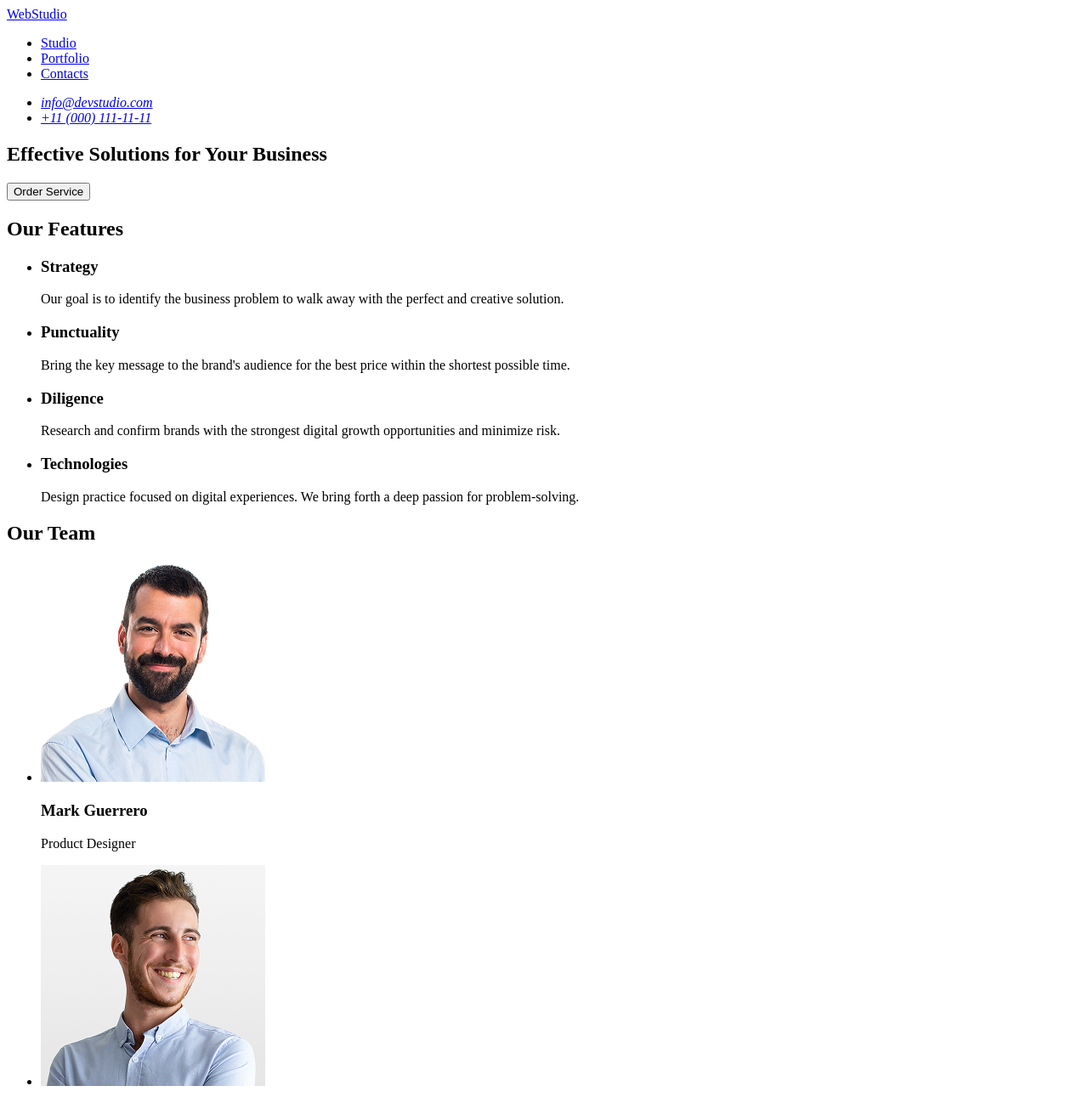
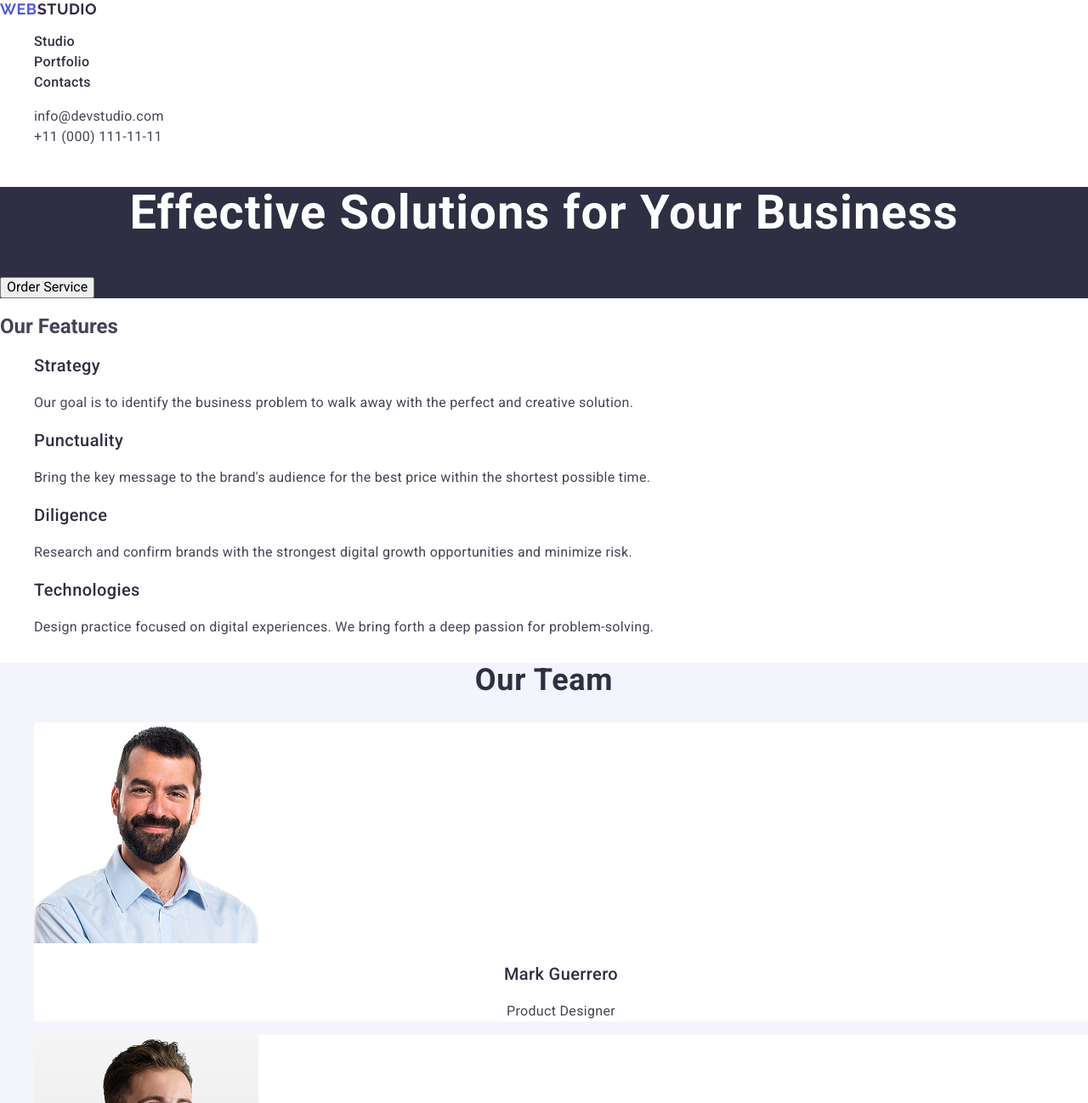
Before and after one commit to NadinKorolenko/goit-markup-hw-02, a plain HTML site: page index.html in a window 1280 px wide. Shown: the top 1298 px of the page at 85% size. Drawn offline with nearby package versions, Linux system fonts and the light colour scheme.

Commit message:
add styles header main footer

```diff
--- /dev/null
+++ b/css/styles.css
@@ -0,0 +1,161 @@
+
+body {
+  font-family: "Roboto", sans-serif;
+  color: #434455;
+  background-color: #fff;
+}
+
+ul, ol {
+  list-style-type: none;
+}
+
+a {
+  text-decoration: none;
+}
+
+.logo {
+  font-family: "Raleway", sans-serif;
+ font-weight: 700;
+ font-size: 18px;
+ line-height: 1.17;
+ letter-spacing: 0.03em;
+ text-transform: uppercase;
+ color: #4d5ae5;
+}
+
+.header-logo .logo-part {
+  color: #2e2f42;
+}
+
+.footer-logo .logo-part {
+  color: #f4f4fd;
+}
+
+.nav-link {
+ font-weight: 500;
+ font-size: 16px;
+ line-height: 1.5;
+ letter-spacing: 0.02em;
+ color: #2e2f42;
+}
+
+.contacts {
+  font-style: normal;
+}
+
+.contacts-link {
+  font-size: 16px;
+  line-height: 1.5;
+  letter-spacing: 0.02em;
+  color: #434455;
+}
+
+.nav-link:hover,
+.nav-link:focus,
+.contacts-link:hover,
+.contacts-link:focus {
+  color: #404bbf;
+}
+
+/* section solutions */
+
+.main-solutions {
+  background: #2e2f42;
+}
+.main-title {
+  font-weight: 700;
+  font-size: 56px;
+  line-height: 1.07143;
+  letter-spacing: 0.02em;
+  text-align: center;
+  color: #fff;
+}
+
+/* section feature */
+
+.feature-title {
+  font-weight: 500;
+  font-size: 20px;
+  line-height: 1.2;
+  letter-spacing: 0.02em;
+  color: #2e2f42;
+}
+.feature-tekst {
+  font-weight: 400;
+  font-size: 16px;
+  line-height: 1.5;
+  letter-spacing: 0.02em;
+  color: #434455;
+}
+
+/* section team */
+.maim-team {
+  background: #f4f4fd;
+}
+
+.team-title {
+  font-weight: 700;
+  font-size: 36px;
+  line-height: 1.11111;
+  letter-spacing: 0.02em;
+  text-align: center;
+  color: #2e2f42;
+}
+.team-list-item {
+  background: #fff;
+}
+.item-name-team {
+  font-weight: 500;
+  font-size: 20px;
+  line-height: 1.2;
+  letter-spacing: 0.02em;
+  text-align: center;
+  color: #2e2f42;
+}
+.team-tekst {
+  font-weight: 400;
+  font-size: 16px;
+  line-height: 1.5;
+  letter-spacing: 0.02em;
+  text-align: center;
+  color: #434455;
+}
+
+/* section portfolio */
+.portfolio-title {
+  font-weight: 700;
+  font-size: 36px;
+  line-height: 1.11111;
+  letter-spacing: 0.02em;
+  text-align: center;
+  color: #2e2f42;
+}
+
+.item-name-portfolio {
+  font-weight: 500;
+  font-size: 20px;
+  line-height: 1.2;
+  letter-spacing: 0.02em;
+  color: #2e2f42;
+}
+
+.portfolio-tekst {
+  font-weight: 400;
+  font-size: 16px;
+  line-height: 1.5;
+  letter-spacing: 0.02em;
+  color: #434455;
+}
+
+
+
+.page-footer {
+  background: #2e2f42;
+}
+
+.footer-tekst {
+  font-size: 16px;
+  line-height: 1.5;
+  letter-spacing: 0.02em;
+  color: #f4f4fd;
+}
--- a/index.html
+++ b/index.html
@@ -4,37 +4,51 @@
   <meta charset="UTF-8">
   <meta name="viewport" content="width=, initial-scale=1.0">
   <title>Document</title>
+
+  <link
+   rel="stylesheet"
+   href="https://cdnjs.cloudflare.com/ajax/libs/modern-normalize/3.0.1/modern-normalize.min.css"
+   integrity="sha512-q6WgHqiHlKyOqslT/lgBgodhd03Wp4BEqKeW6nNtlOY4quzyG3VoQKFrieaCeSnuVseNKRGpGeDU3qPmabCANg=="
+   crossorigin="anonymous"
+   referrerpolicy="no-referrer"
+  />
+
+  <link rel="preconnect" href="https://fonts.googleapis.com">
+  <link rel="preconnect" href="https://fonts.gstatic.com"
+  crossorigin>
+  <link
+   href="https://fonts.googleapis.com/css2?family=Raleway:wght@700&family=Roboto:wght@400;500;700&display=swap"
+   rel="stylesheet">
+
+  <link rel="stylesheet" href="./css/styles.css">
 </head>
 <body>
-  <header>
-    <nav>
+  <header class="page-header">
+    <nav class="header-nav">
+      <a class="logo header-logo" href="./index.html">Web<span class="logo-part">Studio</span></a>
 
-      <a href="./index.html">
-      WebStudio
-     </a>
-
-     <ul>
-      <li>
-        <a href="./index.html">Studio</a>
+     <ul class="nav-list">
+      <li class="nav-item">
+        <a class="nav-link" href="./index.html">Studio</a>
       </li>
 
-      <li>
-        <a href="#">Portfolio</a>
+      <li class="nav-item">
+        <a class="nav-link" href="#">Portfolio</a>
       </li>
 
-      <li>
-        <a href="#">Contacts</a>
+      <li class="nav-item">
+        <a class="nav-link" href="#">Contacts</a>
       </li>
      </ul>
     </nav>
 
-    <address>
-     <ul>
-       <li>
-         <a href="mailto:info@devstudio.com">info@devstudio.com  </a>
+    <address class="contacts">
+     <ul class="contacts-list">
+       <li class="contacts-item">
+         <a class="contacts-link" href="mailto:info@devstudio.com">info@devstudio.com  </a>
        </li>
-       <li>
-         <a href="tel:+110001111111">+11 (000) 111-11-11</a>
+       <li class="contacts-item">
+         <a class="contacts-link" href="tel:+110001111111">+11 (000) 111-11-11</a>
        </li>
      </ul>
     </address>
@@ -43,75 +57,119 @@
 
   <main>
 
-    <section>
-      <h1>
+    <section class="main-solutions">
+      <h1 class="main-title">
        Effective Solutions
        for Your Business
      </h1>
      <button type="button">Order Service</button>
    </section>
 
-   <section>
+   <section class="main-feature">
      <h2>Our Features</h2>
 
-     <ul>
-      <li>
-        <h3>Strategy</h3>
-        <p>Our goal is to identify the business
+     <ul class="list-feature">
+      <li class="feature-list-item">
+        <h3 class="feature-title">Strategy</h3>
+        <p class="feature-tekst">Our goal is to identify the business
           problem to walk away with the perfect and creative solution. </p>
       </li>
-      <li>
-        <h3>Punctuality</h3>
-        <p>Bring the key message to the brand's audience for the best price within the shortest possible time.</p>
+      <li class="feature-list-item">
+        <h3 class="feature-title">Punctuality</h3>
+        <p class="feature-tekst">Bring the key message to the brand's audience for the best price within the shortest possible time.</p>
       </li>
-      <li>
-        <h3>Diligence</h3>
-        <p>Research and confirm brands with the strongest digital growth opportunities and minimize risk.</p>
+      <li class="feature-list-item">
+        <h3 class="feature-title">Diligence</h3>
+        <p class="feature-tekst">Research and confirm brands with the strongest digital growth opportunities and minimize risk.</p>
       </li>
-      <li>
-        <h3>Technologies</h3>
-        <p>Design practice focused on digital experiences. We bring forth a deep passion for problem-solving.</p>
+      <li class="feature-list-item">
+        <h3 class="feature-title">Technologies</h3>
+        <p class="feature-tekst">Design practice focused on digital experiences. We bring forth a deep passion for problem-solving.</p>
       </li>
     </ul>
   </section>
 
-  <section>
-    <h2>Our Team</h2>
+  <section class="maim-team">
+    <h2 class="team-title">Our Team</h2>
 
-    <ul>
-      <li>
+    <ul class="list-team">
+      <li class="team-list-item">
         <img src="images/img.jpg" width="264" height="260" alt="man with a bread in a blue shirt">
-        <h3>Mark Guerrero</h3>
-        <p>Product Designer</p>
+        <h3 class="item-name-team">Mark Guerrero</h3>
+        <p class="team-tekst">Product Designer</p>
       </li>
 
-      <li>
+      <li class="team-list-item">
         <img src="images/img-2.jpg" width="264" height="260" alt="man without a bread in a blue shirt">
-        <h3>Tom Ford</h3>
-       <p>Frontend Developer</p>
+        <h3 class="item-name-team">Tom Ford</h3>
+       <p class="team-tekst">Frontend Developer</p>
       </li>
 
-      <li>
+      <li class="team-list-item">
         <img src="images/img-3.jpg" width="264" height="260" alt="women in a pink sweater">
-        <h3>Camila Garcia</h3>
-        <p>Marketing</p>
+        <h3 class="item-name-team">Camila Garcia</h3>
+        <p class="team-tekst">Marketing</p>
       </li>
 
-      <li>
+      <li class="team-list-item">
         <img src="images/img-4.jpg" width="264" height="260" alt="man in a grey t-shirt">
-        <h3>Daniel Wilson</h3>
-        <p>UI Designer</p>
+        <h3 class="item-name-team">Daniel Wilson</h3>
+        <p class="team-tekst">UI Designer</p>
       </li>
 
     </ul>
   </section>
+
+  <section class="main-portfolio">
+    <h2 class="portfolio-title">Our Portfolio</h2>
+      <ul class="list-portfolio">
+        <li class="portfolio-list-item">
+          <img src="images/img (5).jpg" width="360" height="300" alt="foto purple bank up">
+          <h3 class="item-name-portfolio">Banking App</h3>
+          <p class="portfolio-tekst">App</p>
+        </li>
+
+        <li class="portfolio-list-item">
+          <img src="images/img (1).jpg" width="360" height="300" alt="pay by phone">
+          <h3 class="item-name-portfolio">Cashless Payment</h3>
+          <p class="portfolio-tekst">Marketing</p>
+        </li>
+
+        <li class="portfolio-list-item">
+          <img src="images/img (2).jpg" width="360" height="300" alt="laptop and phone in red">
+          <h3 class="item-name-portfolio">Meditation App</h3>
+          <p class="portfolio-tekst">App</p>
+        </li>
+
+        <li class="portfolio-list-item">
+          <img src="images/img (6).jpg" width="360" height="300" alt="phone navigation in the car">
+          <h3 class="item-name-portfolio">Taxi Service</h3>
+          <p class="portfolio-tekst">Marketing</p>
+        </li>
+
+        <li class="portfolio-list-item">
+          <img src="images/img (3).jpg" width="360" height="300" alt="phone in purple fotos">
+          <h3 class="item-name-portfolio">Screen Illustrations</h3>
+          <p class="portfolio-tekst">Design</p>
+        </li>
+
+        <li class="portfolio-list-item">
+          <img src="images/img (4).jpg" width="360" height="300" alt="girl in orange sweater">
+          <h3 class="item-name-portfolio">Online Courses</h3>
+          <p class="portfolio-tekst">Marketing</p>
+        </li>
+      </ul>
+
+  </section>
+
+
+
+
  </main>
 
-  <footer>
-    <a href="./index.html">
-      WebStudio
-     </a>
-     <p>Increase the flow of customers and sales for your business with digital marketing & growth solutions.</p>
+  <footer class="page-footer">
+    <a class="logo footer-logo" href="./index.html">Web<span class="logo-part">Studio</span></a>
+     <p class="footer-tekst">Increase the flow of customers and sales for your business with digital marketing & growth solutions.</p>
   </footer>
 
 
```
Also changed, not shown: images/img (1).jpg (added), images/img (2).jpg (added), images/img (3).jpg (added), images/img (4).jpg (added), images/img (5).jpg (added), images/img (6).jpg (added).
